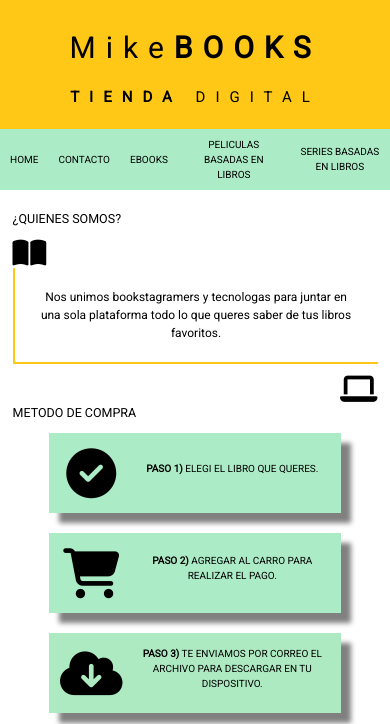
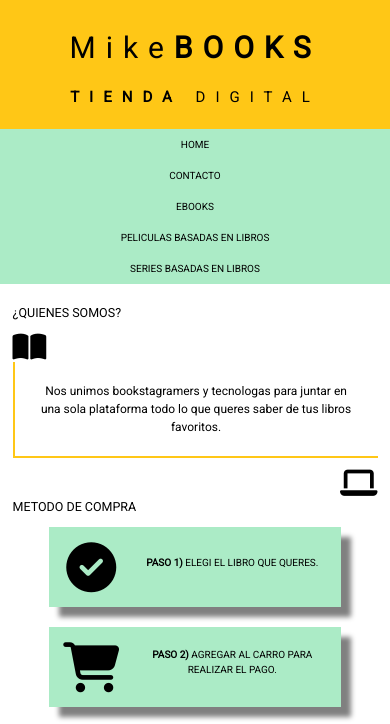
Before and after one commit to chars21/mikebooks, a plain HTML site: page index.html in a window 390 px wide. Shown: the top 724 px of the page. Drawn offline with nearby package versions, Linux system fonts and the light colour scheme.

Commit message:
Update estilo.css

```diff
--- a/estilo.css
+++ b/estilo.css
@@ -185,6 +185,9 @@ footer .redes-sociales a{
         flex-grow: 1;
         font-size:1rem;
      }
+     .row, .barra{
+        flex-direction: column;
+    }
 
 }
 @media screen and (min-width: 600px) and (max-width: 768px){
```
